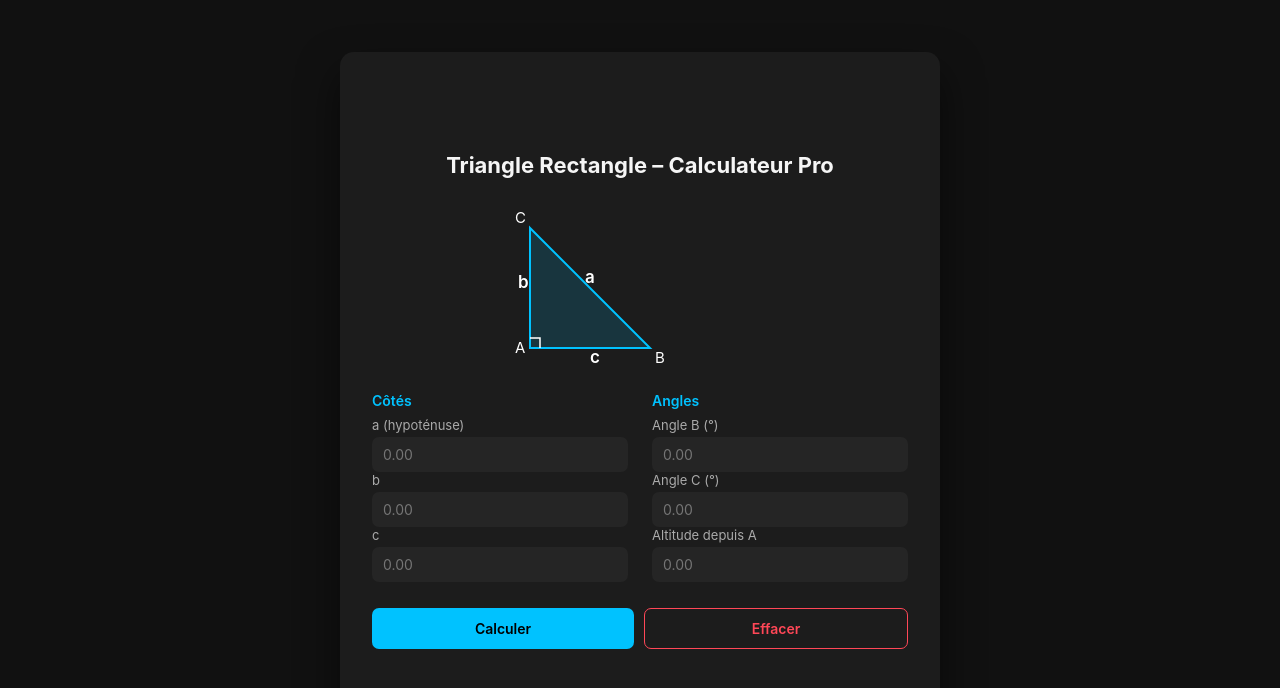
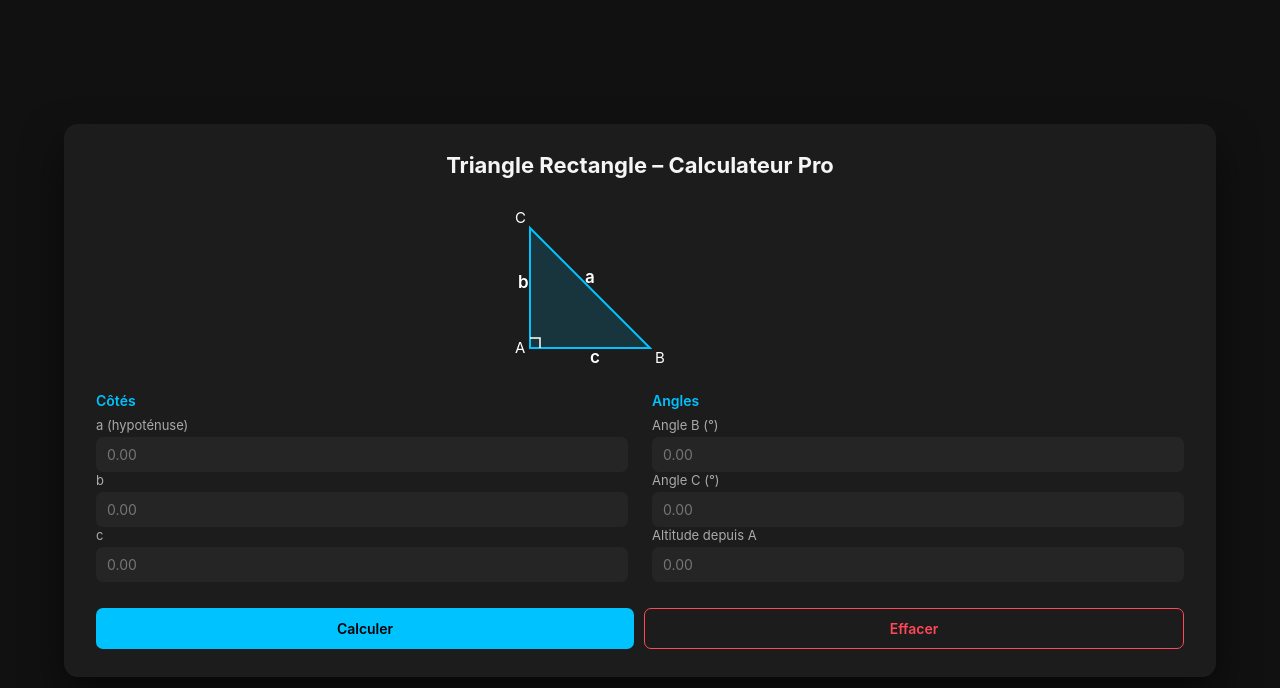
Before and after one commit to ewody/TC_v2, a plain HTML site: page index.html in a window 1280 px wide. Drawn offline with Linux system fonts and the light colour scheme.

Commit message:
Update index.html

```diff
--- a/index.html
+++ b/index.html
@@ -7,7 +7,7 @@
 :root{--accent:#00C2FF;--bg:#111;--panel:#1c1c1c;--input:#252525;--text:#f5f5f5;}
 *{margin:0;padding:0;font-family:Inter,Arial,sans-serif;box-sizing:border-box;}
 body{background:var(--bg);color:var(--text);display:flex;align-items:center;justify-content:center;min-height:100vh;padding:20px;}
-.card{background:var(--panel);width:100%;max-width:600px;border-radius:14px;padding:100px 32px;box-shadow:0 20px 40px rgba(0,0,0,.55);}
+.card {background: var(--panel);width: 90vw;max-width: none;min-height: 50vh;border-radius: 14px;padding: 28px 32px;box-shadow: 0 20px 40px rgba(0, 0, 0, .55);}
 .card h1{text-align:center;font-size:22px;margin-bottom:20px;}
 .svg-box{display:flex;justify-content:center;margin-bottom:24px;}
 .grid{display:grid;grid-template-columns:1fr 1fr;gap:24px;}
```
